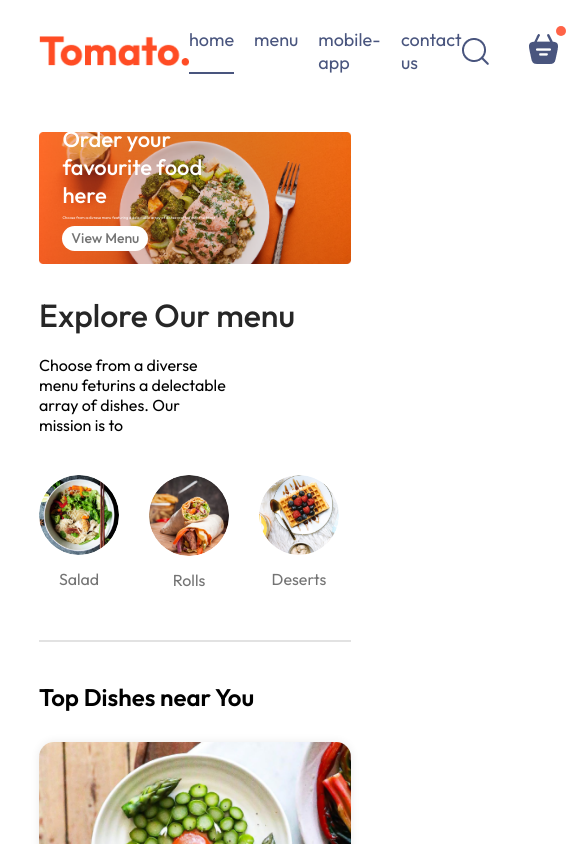
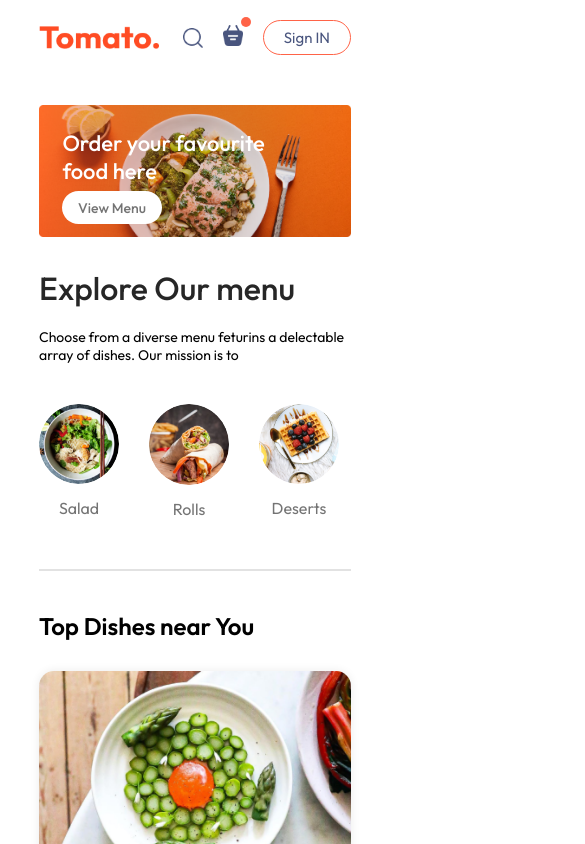
Before and after one commit to Bipin-Kalakheti/KhajaGhar, a React (Vite) app in the folder frontend/: page / in a window 390 px wide. Shown: the top 844 px of the page, 585 px wide, since content can reach past the window. Built offline with nearby package versions, Linux system fonts and the light colour scheme.

Commit message:
add responsive css

```diff
--- a/frontend/src/components/AppDownload/AppDownload.jsx
+++ b/frontend/src/components/AppDownload/AppDownload.jsx
@@ -7,7 +7,7 @@ const AppDownload = () => {
       <p>
         For Better Experience Download <br /> Tomato App
       </p>
-      <div className="appDownload-platforms">
+      <div className="appDownload-platforms" id="appDownload">
         <img src={assets.play_store} alt="" />
         <img src={assets.app_store} alt="" />
       </div>
--- a/frontend/src/components/ExploreMenu/exploreMenu.css
+++ b/frontend/src/components/ExploreMenu/exploreMenu.css
@@ -53,3 +53,10 @@
   border: 4px solid tomato;
   padding: 4px;
 }
+
+@media (max-width: 1050px) {
+  .exploreMenu-text {
+    max-width: 100%;
+    font-size: 14px;
+  }
+}
--- a/frontend/src/components/Footer/Footer.jsx
+++ b/frontend/src/components/Footer/Footer.jsx
@@ -4,7 +4,7 @@ import "./footer.css";
 const Footer = () => {
   const currentYear = new Date().getFullYear();
   return (
-    <div className="footer">
+    <div className="footer" id="footer">
       <div className="footer-content">
         <div className="footer-content-left">
           <img src={assets.logo} alt="" />
--- a/frontend/src/components/Footer/footer.css
+++ b/frontend/src/components/Footer/footer.css
@@ -48,3 +48,13 @@
   background-color: grey;
   border: none;
 }
+@media (max-width: 1050px) {
+  .footer-content {
+    display: flex;
+    flex-direction: column;
+    gap: 35px;
+  }
+  .footer-copyright {
+    text-align: center;
+  }
+}
--- a/frontend/src/components/Header/header.css
+++ b/frontend/src/components/Header/header.css
@@ -38,3 +38,27 @@
   font-size: max(1vw, 14px);
   border-radius: 50px;
 }
+
+
+@media (max-width: 1050px) {
+
+  .header-contents{
+    max-width: 45%;
+
+  }
+
+}
+@media (max-width: 750px) {
+  .header-contents{
+    max-width: 65%;
+
+  }
+  .header-contents p{
+    display: none;
+
+  }
+  .header-contents button{
+    padding: 2vw 4vw;
+  }
+
+}
--- a/frontend/src/components/Navbar/Navbar.css
+++ b/frontend/src/components/Navbar/Navbar.css
@@ -60,3 +60,48 @@
   top: -8px;
   right: -8px;
 }
+
+@media (max-width: 1050px) {
+  .navbar .logo {
+    width: 140px;
+  }
+  .navbar-menu {
+    gap: 20px;
+    font-size: 17px;
+  }
+  .navbar-right {
+    gap: 30px;
+  }
+  .navbar-right img {
+    width: 22px;
+  }
+  .navbar-right button {
+    padding: 8px 25px;
+  }
+}
+
+@media (max-width: 900px) {
+  .navbar .logo {
+    width: 120px;
+  }
+  .navbar-menu {
+    gap: 15px;
+    font-size: 16px;
+  }
+  .navbar-right {
+    gap: 20px;
+  }
+  .navbar-right img {
+    width: 20px;
+  }
+  .navbar-right button {
+    padding: 7px 20px;
+    font-size: 15px;
+  }
+}
+
+@media (max-width: 750px) {
+  .navbar-menu {
+    display: none;
+  }
+}
--- a/frontend/src/components/Navbar/Navbar.jsx
+++ b/frontend/src/components/Navbar/Navbar.jsx
@@ -1,6 +1,8 @@
 import "./Navbar.css";
 import { assets } from "../../assets/assets";
 import { useState } from "react";
+
+import { Link } from "react-router-dom";
 
 const Navbar = () => {
   const [menu, setMenu] = useState("home");
@@ -9,10 +11,34 @@ const Navbar = () => {
     <div className="navbar">
       <img src={assets.logo} alt="" className="logo" />
       <ul className="navbar-menu">
-        <li onClick={() => setMenu("home")} className={menu === "home" ? "active" : ""}>home</li>
-        <li onClick={() => setMenu("menu")} className={menu === "menu" ? "active" : ""}>menu</li>
-        <li onClick={() => setMenu("mobile-app")} className={menu === "mobile-app" ? "active" : ""}>mobile-app</li>
-        <li onClick={() => setMenu("contact-us")} className={menu === "contact-us" ? "active" : ""}>contact us</li>
+        <Link
+          to="/"
+          onClick={() => setMenu("home")}
+          className={menu === "home" ? "active" : ""}
+        >
+          home
+        </Link>
+        <a
+          href="#exploreMenu"
+          onClick={() => setMenu("menu")}
+          className={menu === "menu" ? "active" : ""}
+        >
+          menu
+        </a>
+        <a
+          href="#appDownload"
+          onClick={() => setMenu("mobile-app")}
+          className={menu === "mobile-app" ? "active" : ""}
+        >
+          mobile-app
+        </a>
+        <a
+          href="#footer"
+          onClick={() => setMenu("contact-us")}
+          className={menu === "contact-us" ? "active" : ""}
+        >
+          contact us
+        </a>
       </ul>
       <div className="navbar-right">
         <img src={assets.search_icon} alt="" />
--- a/frontend/src/index.css
+++ b/frontend/src/index.css
@@ -5,6 +5,7 @@
   margin: 0;
   box-sizing: border-box;
   font-family: Outfit;
+  scroll-behavior: smooth;
 }
 
 body {
```
